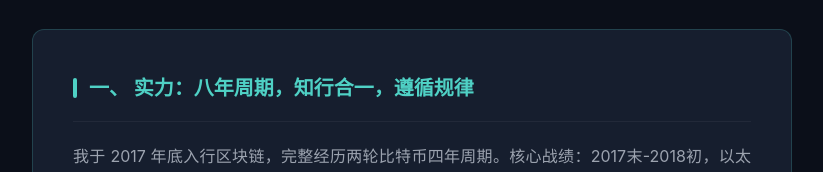
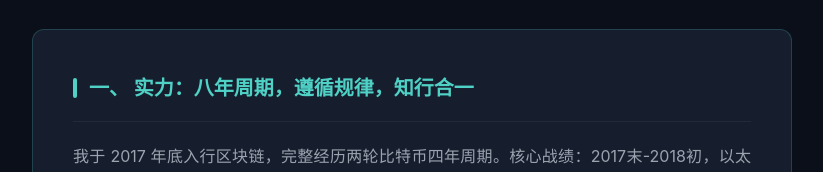
Before and after one commit to YangmingLaojun/YMLJ-Official, a plain HTML site: page index.html in a window 1280 px wide. Shown: the part 320-492 px from the top of the page, without its empty margins (228-1051 px from the left). Drawn offline with Linux system fonts and the light colour scheme.

Commit message:
Update index.html

```diff
--- a/index.html
+++ b/index.html
@@ -339,7 +339,7 @@
 
     <!-- 第一部分：实力 -->
     <div class="section">
-        <h2 class="section-title">一、 实力：八年周期，知行合一，遵循规律</h2>
+        <h2 class="section-title">一、 实力：八年周期，遵循规律，知行合一</h2>
         <p>我于 2017 年底入行区块链，完整经历两轮比特币四年周期。核心战绩：2017末-2018初，以太零从立项历时一个月，融资 <span class="highlight">3500 ETH</span>，上线交易市值 <span class="highlight">12 亿</span>；2019-2021年，<span class="highlight">20万</span> 抄底 ETH 升到约 <span class="highlight">300万</span>。</p>
         <p>我的底层思维，构筑于阳明心学的“知行合一”与老君道法的“遵循规律”。在加密市场的起伏中，我以交易为修行：</p>
         <ul>
```
